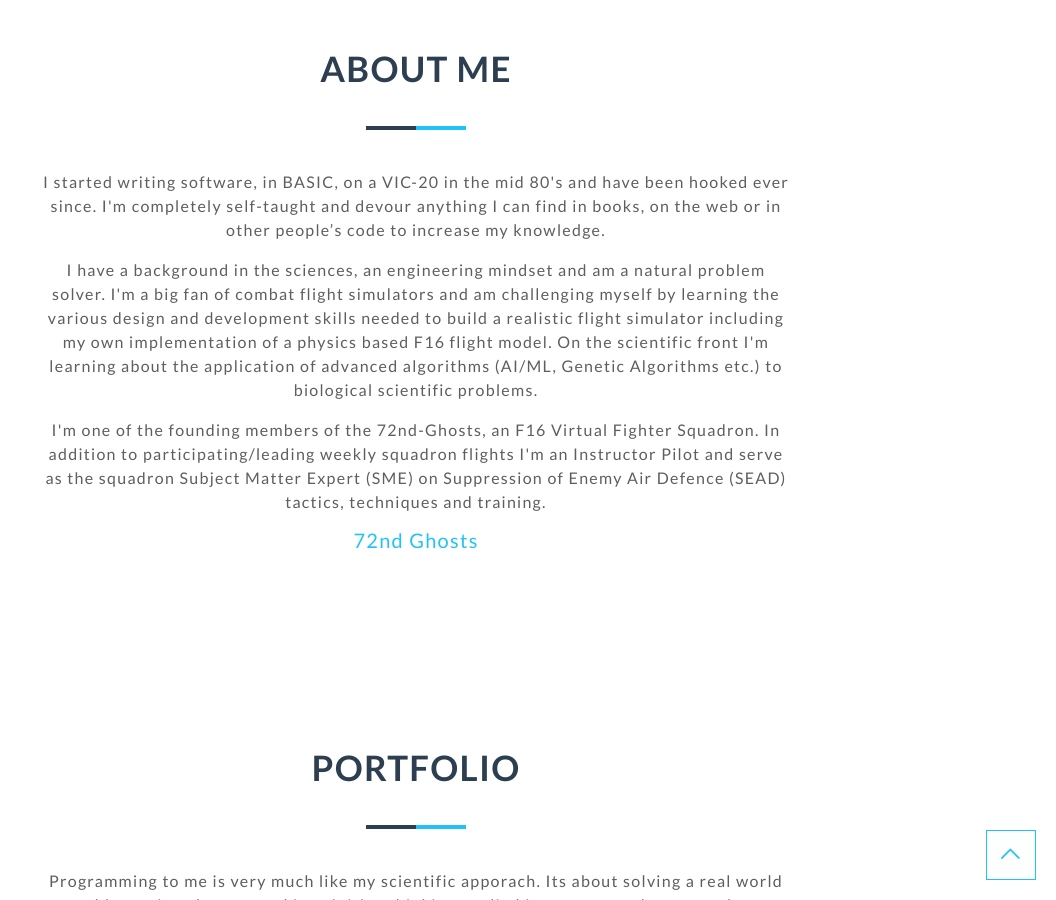
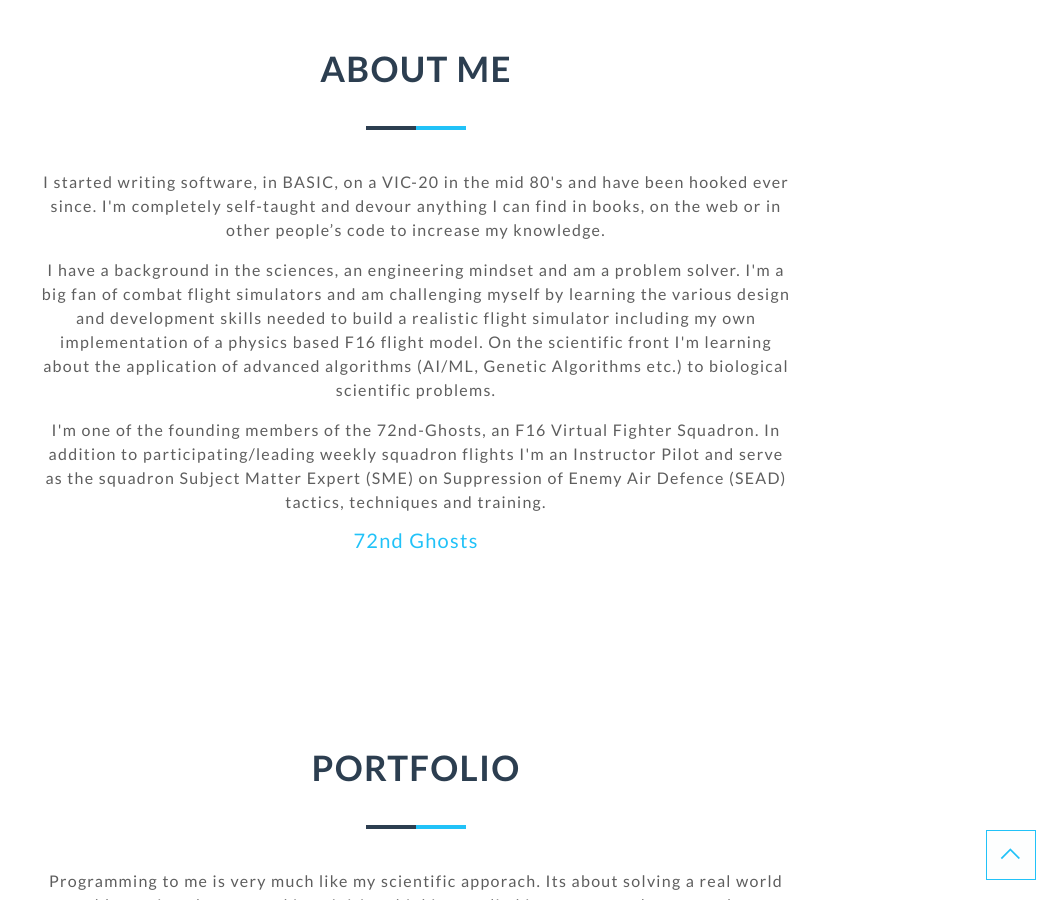
Before and after one commit to Gamernaut/gamernaut.github.io, a Jekyll site: the page built from index.html, in a window 1280 px wide and 900 px high, scrolled down 1129 px. Shown: the whole window, without its empty margins (224-1280 px from the left). Built offline with Jekyll 4.4.1, drawn with Linux system fonts in a browser that asks for light colours; nearby versions of some CDN libraries.

Commit message:
Update _config.yml

```diff
--- a/_config.yml
+++ b/_config.yml
@@ -83,7 +83,7 @@ vimeo: '#'
 #####################################
 about-title: About Me
 about-description: I started writing software, in BASIC, on a VIC-20 in the mid 80's and have been hooked ever since. I'm completely self-taught and devour anything I can find in books, on the web or in other people’s code to increase my knowledge.
-about-description2: I have a background in the sciences, an engineering mindset and am a natural problem solver. I'm a big fan of combat flight simulators and am challenging myself by learning the various design and development skills needed to build a realistic flight simulator including my own implementation of a physics based F16 flight model. On the scientific front I'm learning about the application of advanced algorithms (AI/ML, Genetic Algorithms etc.) to biological scientific problems.
+about-description2: I have a background in the sciences, an engineering mindset and am a problem solver. I'm a big fan of combat flight simulators and am challenging myself by learning the various design and development skills needed to build a realistic flight simulator including my own implementation of a physics based F16 flight model. On the scientific front I'm learning about the application of advanced algorithms (AI/ML, Genetic Algorithms etc.) to biological scientific problems.
 about-description3: I'm one of the founding members of the 72nd-Ghosts, an F16 Virtual Fighter Squadron. In addition to participating/leading weekly squadron flights I'm an Instructor Pilot and serve as the squadron Subject Matter Expert (SME) on Suppression of Enemy Air Defence (SEAD) tactics, techniques and training. <H3> <a href="https://bit.ly/3m6rbdA">72nd Ghosts</a></H3>
 
 #####################################
```
